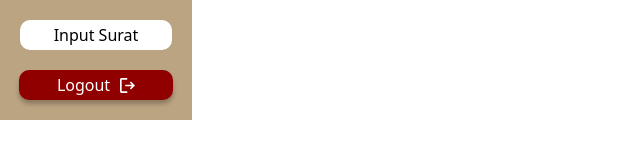
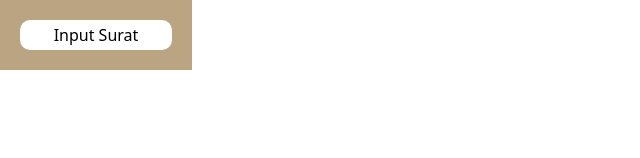
Before and after one commit to azwan20/ta7-Skripsi-Adryan, a Next.js app: page /aside in a window 1280 px wide. Shown: the part 172-330 px from the top of the page, without its empty margins (0-640 px from the left). Built offline with nearby package versions, Linux system fonts and the light colour scheme.

Commit message:
Add files via upload

```diff
--- a/src/pages/aside.js
+++ b/src/pages/aside.js
@@ -33,13 +33,6 @@ export default function Aside() {
                             </button>
                         </Link>
                     </span>
-                    <span style={{ width: '80%' }}>
-                        <button className='logout'>Logout
-                            <svg style={{marginLeft: '10px'}} xmlns="http://www.w3.org/2000/svg" width="15" height="15" viewBox="0 0 15 15" fill="none">
-                                <path d="M1.66667 15C1.20833 15 0.816111 14.8369 0.49 14.5108C0.163889 14.1847 0.000555556 13.7922 0 13.3333V1.66667C0 1.20833 0.163333 0.816111 0.49 0.49C0.816667 0.163889 1.20889 0.000555556 1.66667 0H6.66667C7.1269 0 7.5 0.373096 7.5 0.833333C7.5 1.29357 7.1269 1.66667 6.66667 1.66667H1.66667V13.3333H6.66667C7.1269 13.3333 7.5 13.7064 7.5 14.1667C7.5 14.6269 7.1269 15 6.66667 15H1.66667ZM11.4377 11.0623C11.1065 11.3935 10.5675 11.3863 10.2452 11.0465C9.93483 10.7192 9.94166 10.2042 10.2606 9.88521L11.8125 8.33333H5.83333C5.3731 8.33333 5 7.96024 5 7.5C5 7.03976 5.3731 6.66667 5.83333 6.66667H11.8125L10.2606 5.11479C9.94166 4.79583 9.93483 4.28085 10.2452 3.95353C10.5675 3.6137 11.1065 3.60655 11.4377 3.93771L15 7.5L11.4377 11.0623Z" fill="white" />
-                            </svg>
-                        </button>
-                    </span>
                 </section>
             </aside>
             <style jsx>{`
```
Also changed, not shown: src/pages/index.js (+0 -30 lines).
